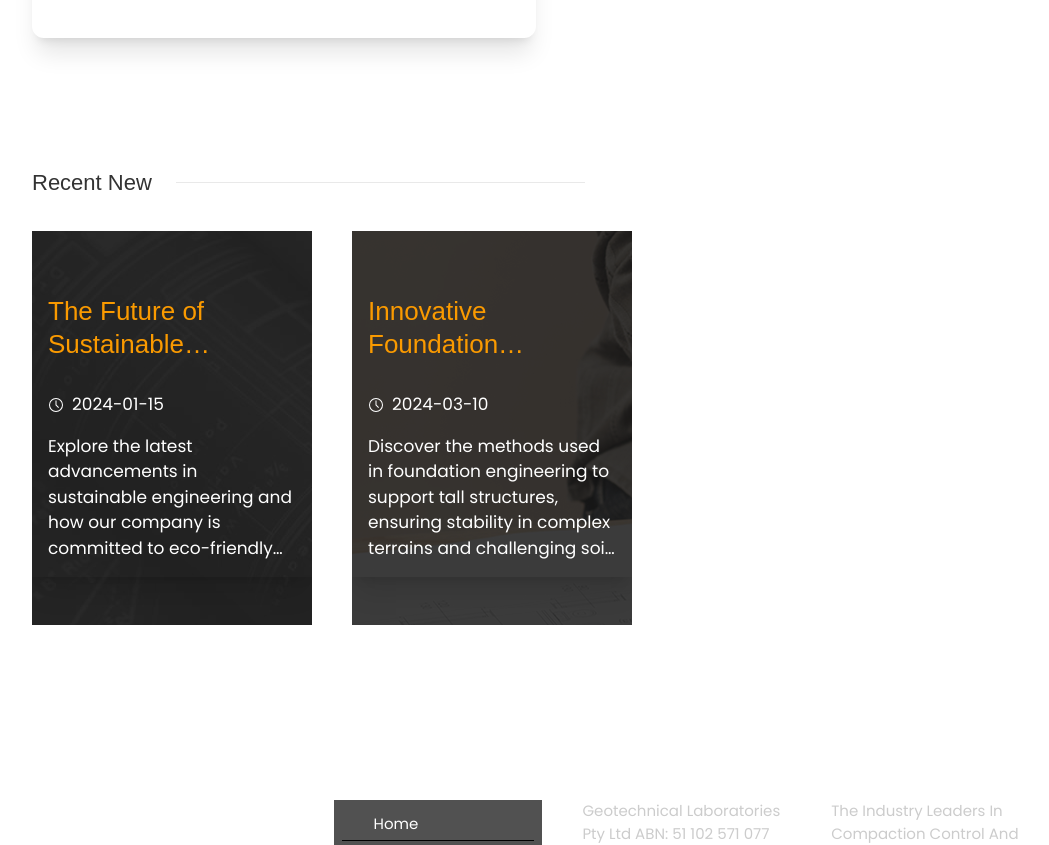
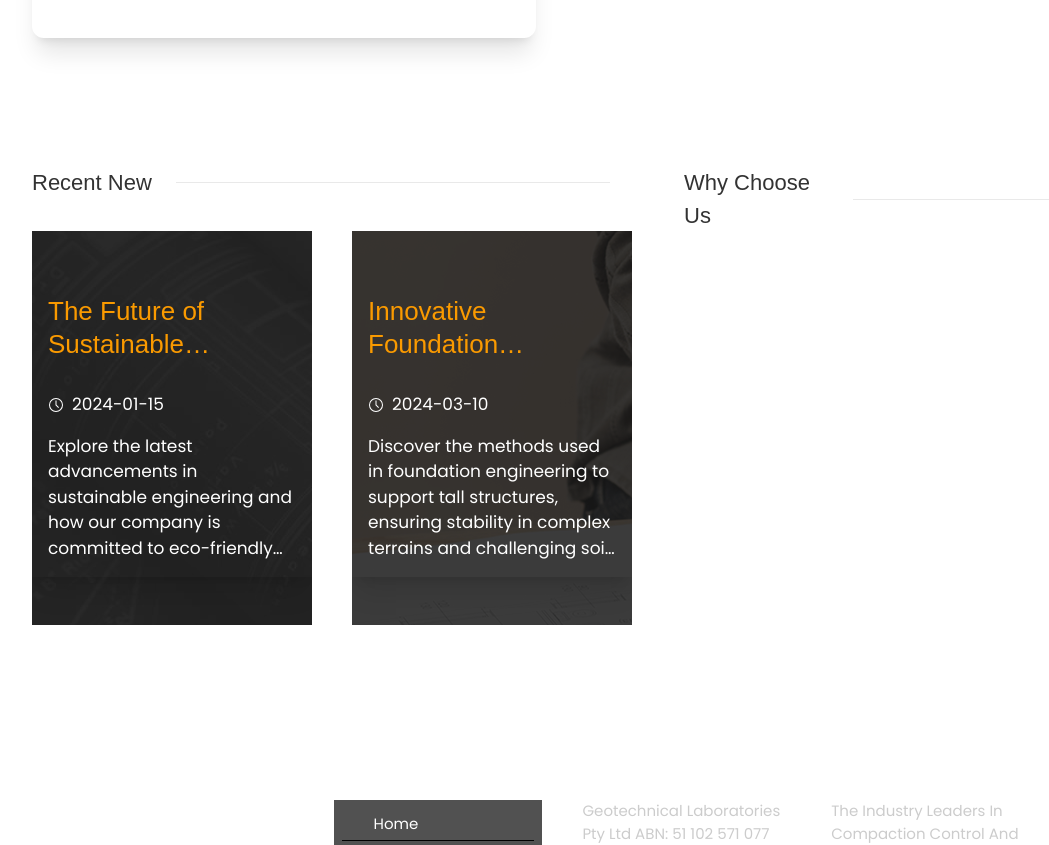
Before and after one commit to siddhartha0/PrimeCivilLab, a React (Vite) app: page / in a window 1280 px wide. Shown: the part 1923-2768 px from the top of the page, without its empty margins (96-1145 px from the left). Built offline with nearby package versions, Linux system fonts and the light colour scheme; some icons are missing.

Commit message:
whychooseus init

```diff
--- a/src/components/pages/home/core-two.tsx
+++ b/src/components/pages/home/core-two.tsx
@@ -40,13 +40,13 @@ export const BlogsAndArticlesDatas = [
 
 export const BottomCore = () => {
   return (
-    <div className="flex flex-col gap-8 px-32 py-16">
-      <section className="flex flex-col gap-8" id="blogs_and_articles">
+    <div className="flex  gap-8 px-32 py-16">
+      <section className="flex  flex-col gap-8" id="blogs_and_articles">
         <div className="flex place-items-center gap-6">
           <Text size="body-lg-mid" secondaryFont>
             Recent New
           </Text>
-          <span className="h-[.5px] w-[40%] bg-grey" />
+          <span className="h-[.5px] w-[70%] bg-grey" />
         </div>
         <div className="flex w-[620px] gap-10 overflow-scroll ">
           {BlogsAndArticlesDatas.map((value) => (
@@ -61,6 +61,15 @@ export const BottomCore = () => {
           ))}
         </div>
       </section>
+
+      <section className="flex w-full flex-col gap-8" id="why_choose_us">
+        <div className="flex place-items-center gap-6">
+          <Text size="body-lg-mid" secondaryFont>
+            Why Choose Us
+          </Text>
+          <span className="h-[.5px] w-[60%] bg-grey" />
+        </div>
+      </section>
     </div>
   );
 };
```
